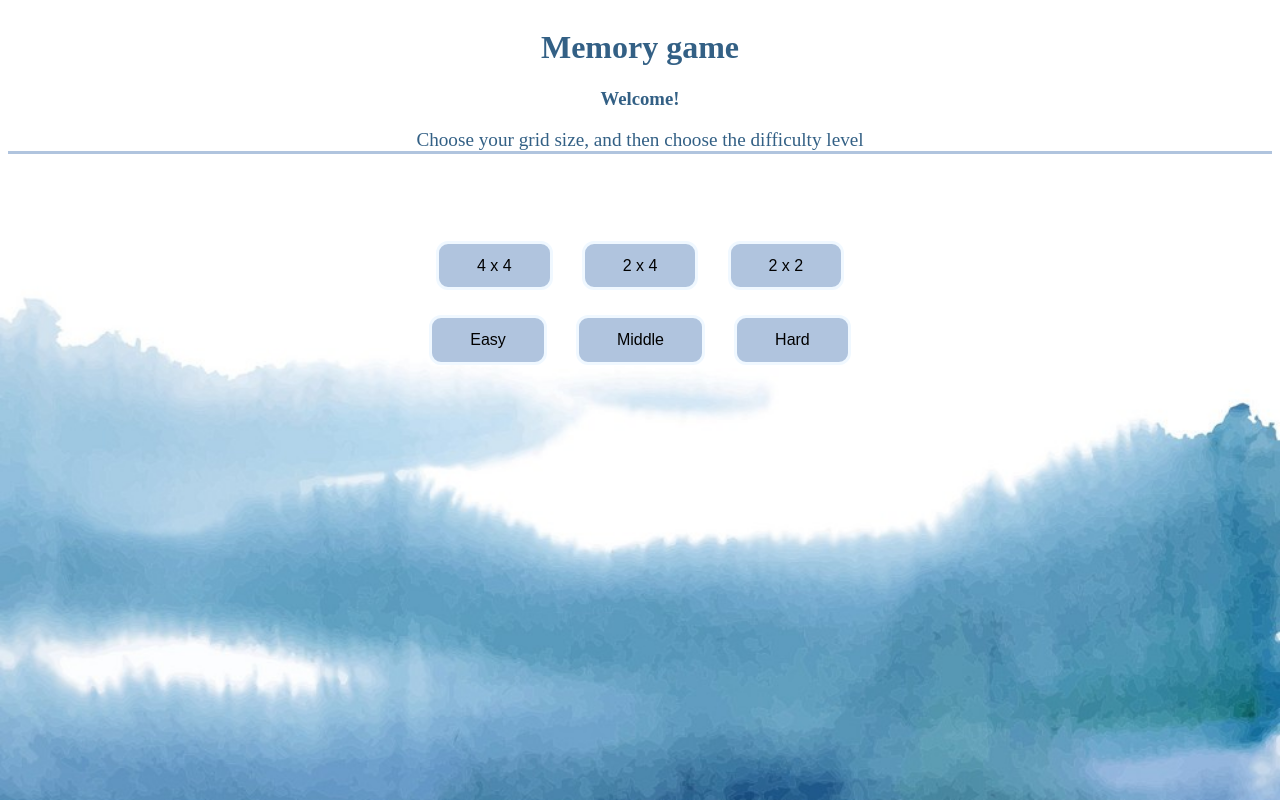
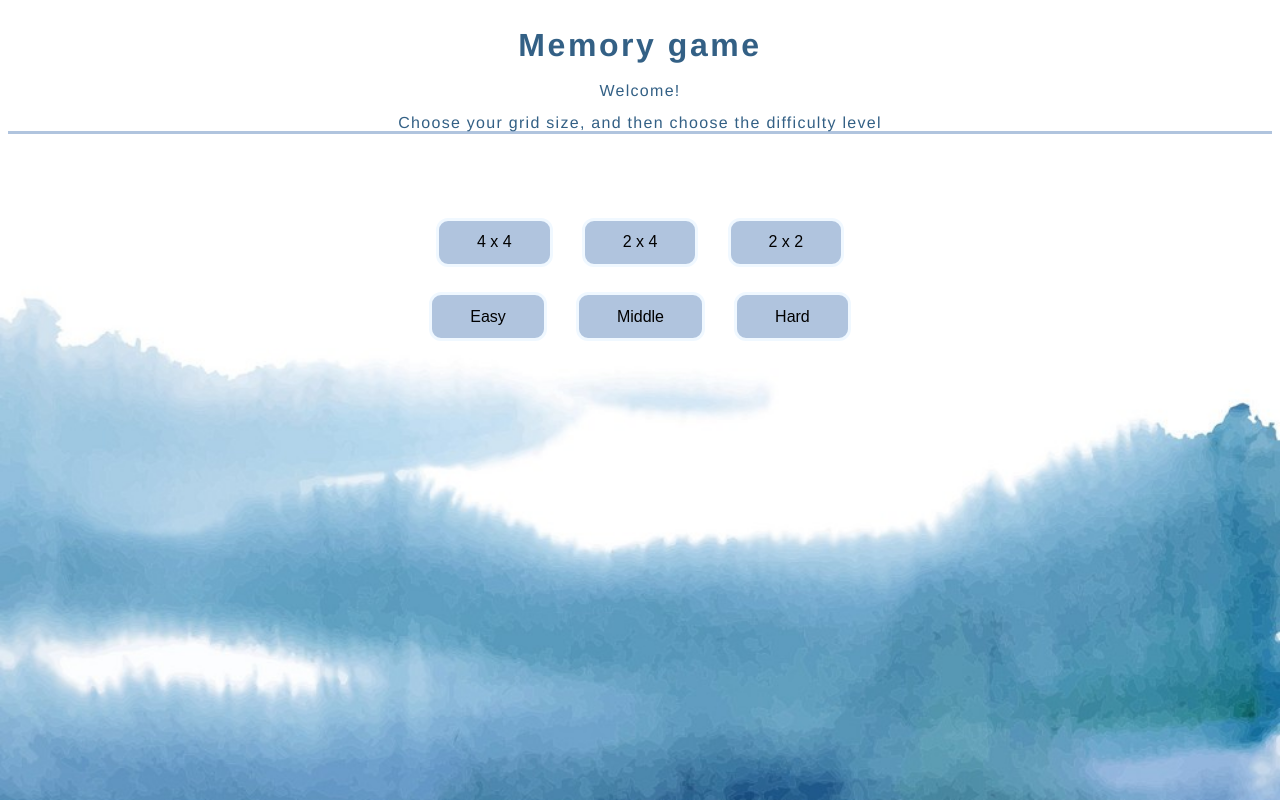
Before and after one commit to m-petersson/memory, a website: page index.html in a window 1280 px wide. Drawn offline with Linux system fonts and the light colour scheme.

Commit message:
Add files via upload
update css

```diff
--- a/style.css
+++ b/style.css
@@ -27,16 +27,24 @@
     border-radius: 50%;
     border-color: aliceblue;
 }*/
+#memorytext{
+    font-size: 2em;
+    font-weight: 700;
+}
 .starttext{
     color: rgb(51, 96, 133);
+    font-size: 1em;
+	font-weight: 200;
+	letter-spacing: 0.08em;
+	line-height: 1;
+    font-family: Raleway, Helvetica, sans-serif;
+
+
 }
 
 body{
-   /* background-color: rgb(250, 255, 255);*/
+
    background-image: url('backgroundimage.jpg');
-   background-size: cover; /*denna funkar i helskärm men blir b
-   ttre utan på en mindre skärm*/
-   background-repeat: no-repeat;
 
 }
 #grid{
@@ -47,10 +55,16 @@ body{
 
 }
 #text{
+    border-bottom: solid;
+    border-color: lightsteelblue;
+
+}
+/*#text{
     font-size: larger;
     border-bottom: solid;
     border-color: lightsteelblue;
-}
+}*/
+
 
 
 #startAgain{
@@ -111,4 +125,12 @@ body{
    .memoryimgtwo{
     width: 50%;
   }
+  body{
+    /* background-color: rgb(250, 255, 255);*/
+    background-image: url('backgroundimage.jpg');
+    background-size: cover; /*denna funkar i helskärm men blir b
+    ttre utan på en mindre skärm*/
+    background-repeat: no-repeat;
+
+ }
 }
```
Also changed, not shown: README.md.
